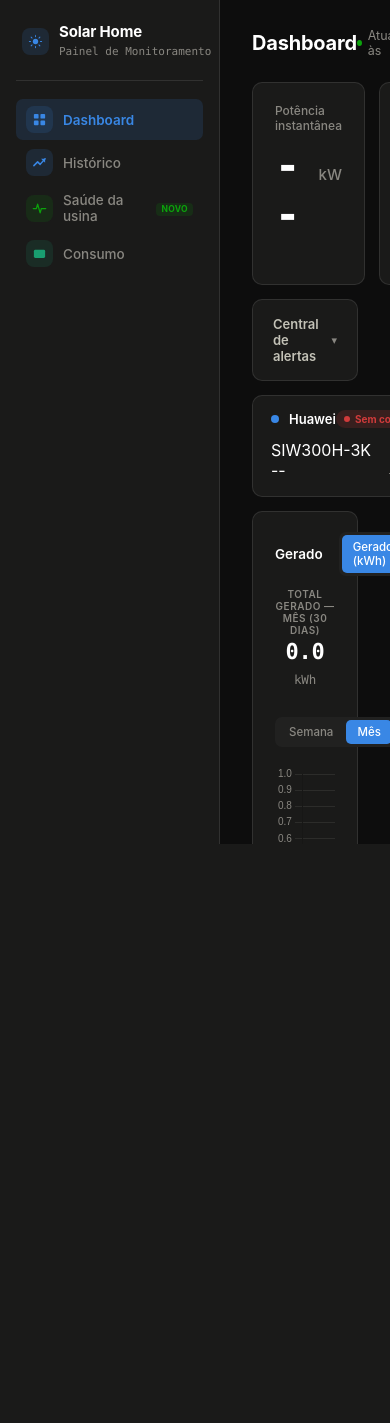
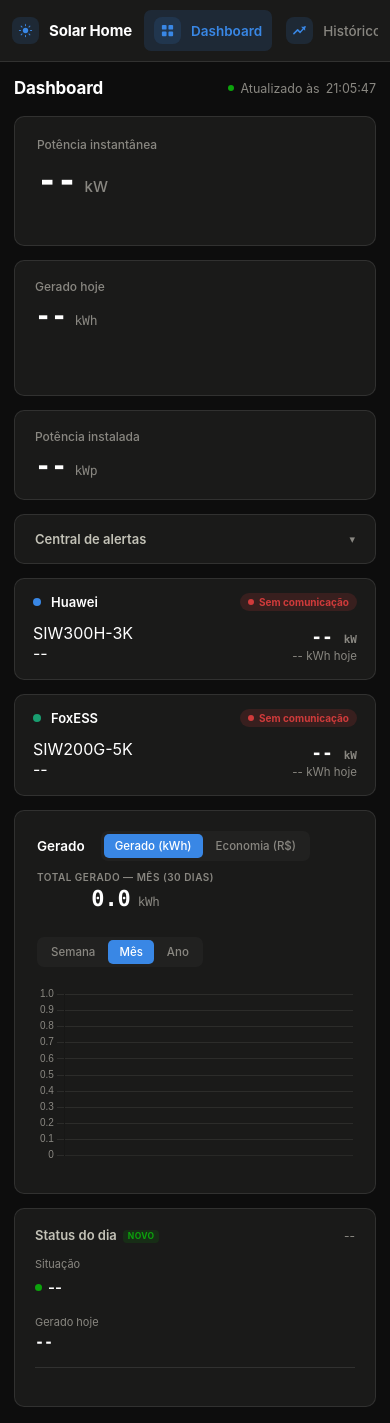
Before and after one commit to Murilo-Veiga/EnergiaSolar, a FastAPI app: template webapp/templates/index.html in a window 390 px wide. Before the commit the page ends 844 px from the top, so only its background shows below. Run offline with FastAPI, Linux system fonts and the light colour scheme; the template is opened without the code that fills it, so the values that code supplies are empty.

Commit message:
Ajuste de layout para mobile

```diff
--- a/webapp/templates/index.html
+++ b/webapp/templates/index.html
@@ -296,6 +296,37 @@
   .upload-status { font-size: 11px; color: var(--ink-muted); margin-bottom: 12px; min-height: 14px; }
 
   .tab-view[hidden] { display: none; }
+
+  /* ---- responsivo (celular) — o painel foi desenhado desktop-first (sidebar
+     fixa de 220px), então abaixo de ~780px a barra lateral vira uma tira
+     horizontal no topo e as grades de 2-3 colunas empilham numa só coluna.
+     Os grids que recebem `grid-template-columns` inline (várias instâncias
+     de .day-grid/.hero-row com largura de coluna customizada) precisam de
+     !important aqui pra vencer o style inline nessa faixa de tela. ---- */
+  @media (max-width: 780px) {
+    .app { flex-direction: column; height: auto; min-height: 100%; }
+    .sidebar {
+      width: 100%; border-right: none; border-bottom: 1px solid var(--border);
+      padding: 10px 12px; display: flex; align-items: center; gap: 12px;
+    }
+    .brand { border-bottom: none; margin-bottom: 0; padding: 0; flex-shrink: 0; }
+    .brand .sub { display: none; }
+    .nav { display: flex; gap: 4px; overflow-x: auto; -webkit-overflow-scrolling: touch; flex: 1; min-width: 0; }
+    .nav a { flex-shrink: 0; margin-bottom: 0; white-space: nowrap; }
+
+    .main { padding: 16px 14px; }
+    .topbar { flex-wrap: wrap; row-gap: 6px; margin-bottom: 18px; }
+    .topbar h2 { font-size: 17px; }
+
+    .hero-row, .inv-row, .day-grid { grid-template-columns: 1fr !important; }
+    .hero-card .v { font-size: 34px; }
+
+    .day-timeline { overflow-x: auto; -webkit-overflow-scrolling: touch; padding-bottom: 6px; }
+    .tl-day { flex: 0 0 118px; }
+
+    .uc-stats { flex-wrap: wrap; row-gap: 10px; }
+    .chart-head { row-gap: 10px; }
+  }
 </style>
 </head>
 <body>
@@ -600,10 +631,12 @@
           <div style="padding:16px 20px;border-bottom:1px solid var(--border)">
             <h3 style="margin:0;font-size:13px;font-weight:600;color:var(--ink-2)">Histórico recente</h3>
           </div>
-          <table class="hist-table">
-            <thead><tr><th>Data</th><th>Gerado</th><th>Valor estimado</th></tr></thead>
-            <tbody id="hist-table-body"></tbody>
-          </table>
+          <div style="overflow-x:auto">
+            <table class="hist-table">
+              <thead><tr><th>Data</th><th>Gerado</th><th>Valor estimado</th></tr></thead>
+              <tbody id="hist-table-body"></tbody>
+            </table>
+          </div>
           <div style="padding:10px 20px;font-size:11px;color:var(--ink-muted)">Valor estimado = kWh × tarifa efetiva da fatura mais recente — mesma estimativa da aba Consumo.</div>
         </div>
       </div>
```
